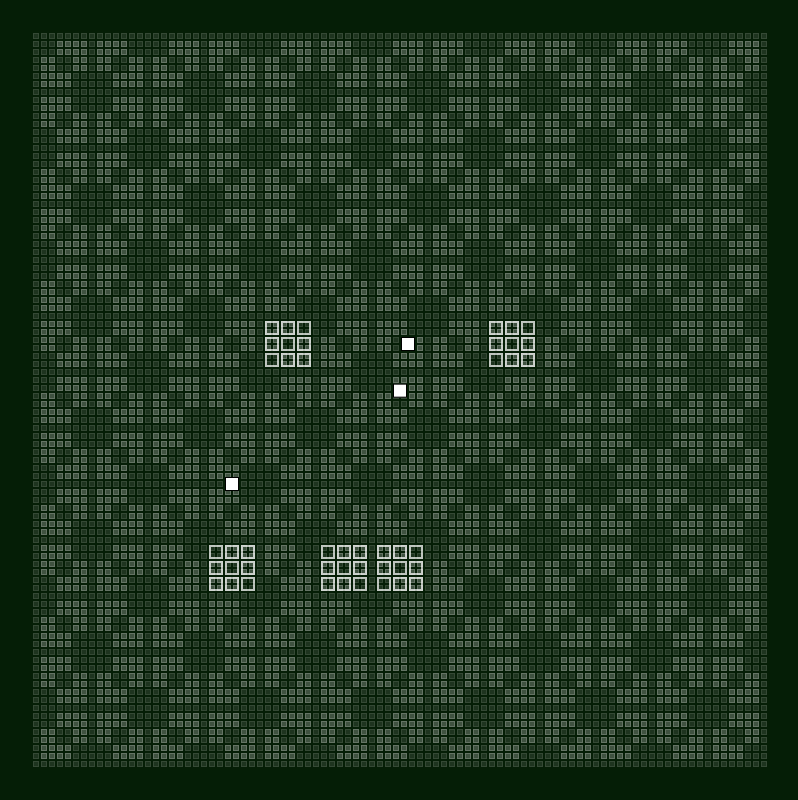
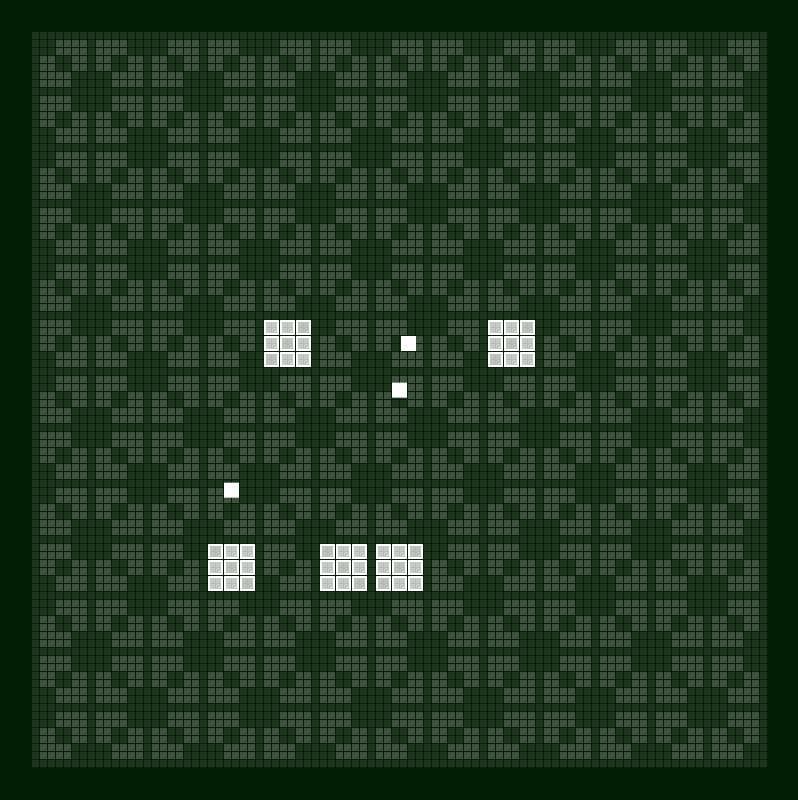
Before and after one commit to drpentagon/squared2, a website with bundled scripts: page index.html in a window 1280 px wide. Shown: the whole page, without its empty margins (240-1038 px from the left). Built offline with nearby package versions, Linux system fonts and the light colour scheme.

Commit message:
Tightened graphics

```diff
--- a/index.html
+++ b/index.html
@@ -20,6 +20,7 @@
         left: 0;
         width: 100vw;
         height: 100vh;
+        image-rendering: pixelated;
       }
     </style>
   </head>
--- a/src/canvas.ts
+++ b/src/canvas.ts
@@ -1,7 +1,7 @@
 import { Style } from "./style"
 
 export class Canvas {
-  private ctx: CanvasRenderingContext2D
+  ctx: CanvasRenderingContext2D
 
   constructor(layerLevel: number) {
     const el = document.createElement("canvas")
@@ -35,12 +35,12 @@ export class Canvas {
   drawSquare = (x: number, y: number, size: number, style = new Style()) => {
     style.apply(this.ctx)
     this.ctx.save()
-    this.ctx.beginPath()
-    this.ctx.rect(x, y, size, size)
-    this.ctx.clip()
     this.ctx.fillRect(x, y, size, size)
-    this.ctx.lineWidth *= 2
-    this.ctx.strokeRect(x, y, size, size)
-    this.ctx.restore()
+    this.ctx.strokeRect(
+      x + this.ctx.lineWidth / 2,
+      y + this.ctx.lineWidth / 2,
+      size - this.ctx.lineWidth,
+      size - this.ctx.lineWidth,
+    )
   }
 }
--- a/src/constants.ts
+++ b/src/constants.ts
@@ -1,6 +1,6 @@
 export const DOT_GRID_SIZE = 92
-export const DOT_SIZE = 6
-export const DOT_SPACING = 2
+export const DOT_SIZE = 7
+export const DOT_SPACING = 1
 export const DOT_CC = DOT_SIZE + DOT_SPACING
 export const TILES = 13
 export const TILE_DOTS = 6
--- a/src/layers/background-graphics.ts
+++ b/src/layers/background-graphics.ts
@@ -4,11 +4,7 @@ import { Style } from "../style"
 import { DOT_GRID_SIZE, DOT_SIZE, DOT_CC, TILES } from "../constants"
 import { gridOrigin } from "../grid"
 
-const dotStyle = new Style(
-  "rgba(255, 255, 255, 0.10)",
-  "rgba(255, 255, 255, 0.10)",
-  1,
-)
+const dotStyle = new Style("rgba(255, 255, 255, 0.10)")
 const patternStyle = new Style("rgba(255, 255, 255, 0.15)")
 
 const TILE_PATTERN = [
--- a/src/style.ts
+++ b/src/style.ts
@@ -1,7 +1,7 @@
 export class Style {
   constructor(
     public backgroundColor = "#ffffff",
-    public borderColor = "",
+    public borderColor = "transparent",
     public borderWidth = 0,
   ) {}
 
--- a/src/tiles/wall.ts
+++ b/src/tiles/wall.ts
@@ -10,22 +10,13 @@ const SQUARE_SIZE = 2 * DOT_SIZE + DOT_SPACING
 const SQUARE_STEP = 2 * DOT_CC
 const WALL_SIZE = 2 * SQUARE_STEP + SQUARE_SIZE
 
-const wallStyle = new Style("transparent", "rgba(255, 255, 255, 0.7)", 2)
+const wallStyle = new Style(
+  "rgba(255, 255, 255, 0.7)",
+  "rgba(255, 255, 255, 1)",
+  2,
+)
 
 export class Wall extends Tile {
-  draw = (canvas: Canvas) => {
-    for (let sy = 0; sy < 3; sy++) {
-      for (let sx = 0; sx < 3; sx++) {
-        canvas.drawSquare(
-          gridOrigin.x + this.x + sx * SQUARE_STEP,
-          gridOrigin.y + this.y + sy * SQUARE_STEP,
-          SQUARE_SIZE,
-          wallStyle,
-        )
-      }
-    }
-  }
-
   interact = (ball: Ball) => {
     const overlapX =
       Math.min(ball.x + ball.size, this.x + WALL_SIZE) -
@@ -42,4 +33,17 @@ export class Wall extends Tile {
 
     playBounce()
   }
+
+  draw = (canvas: Canvas) => {
+    for (let sy = 0; sy < 3; sy++) {
+      for (let sx = 0; sx < 3; sx++) {
+        canvas.drawSquare(
+          gridOrigin.x + this.x + sx * SQUARE_STEP,
+          gridOrigin.y + this.y + sy * SQUARE_STEP,
+          SQUARE_SIZE,
+          wallStyle,
+        )
+      }
+    }
+  }
 }
```
Also changed, not shown: src/tiles/redirector.ts (added, +11 -0 lines).
